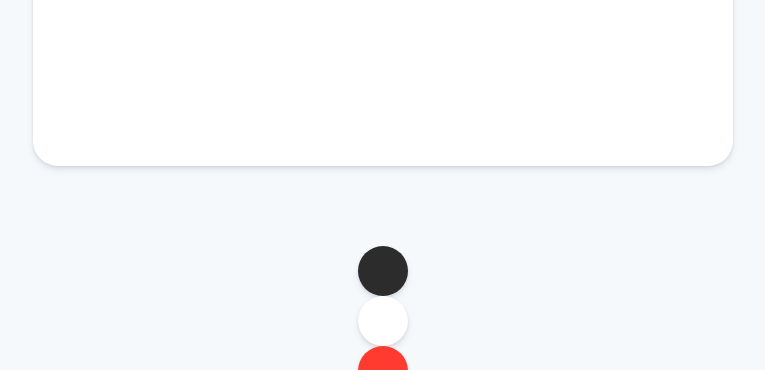
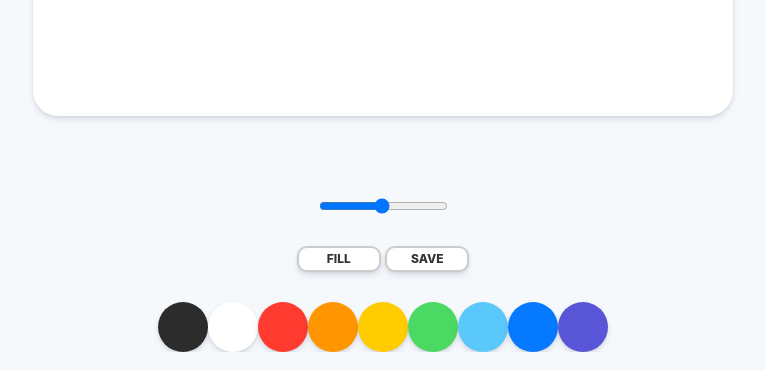
Before and after one commit to jinyoung1704/paintjs, a plain HTML site: page index.html in a window 1280 px wide. Shown: the part 584-954 px from the top of the page, without its empty margins (257-1022 px from the left). Drawn offline with Linux system fonts and the light colour scheme.

Commit message:
css완료

```diff
--- a/index.html
+++ b/index.html
@@ -10,6 +10,14 @@
 <body>
     <canvas id="jsCanvas" class="canvas"></canvas>
     <div class="controls">
+        <div class="controls__range">
+            <input type="range" id="jsRange" min="0.1" max="5" value="2.5" step="0.1">
+
+        </div>
+        <div class="controls__btns">
+            <button id="jsMode">Fill</button>
+            <button id="jsSave">Save</button>
+        </div>
         <div class="controls__colors" id="jsColors">
             <div class="controls__color" style="background-color: #2c2c2c"></div>
             <div class="controls__color" style="background-color: white"></div>
--- a/style.css
+++ b/style.css
@@ -5,7 +5,7 @@ body{
       display: flex;
       flex-direction: column;
       align-items: center;
-      padding-top: 50px;
+      padding-top: 50px 0px;
 }
 .canvas{
     width: 700px;
@@ -17,8 +17,40 @@ body{
 }
 .controls{
 margin-top: 80px;
+display: flex;
+flex-direction: column;
+align-items: center;
 
 }
+
+.controls .controls__btns{
+    margin-bottom: 30px;
+}
+
+.controls__btns button{
+    all:unset;
+    cursor:pointer;
+    background-color: white;
+    padding: 5px 0px;
+    width: 80px;
+    text-align: center;
+    border-radius: 10px;
+    box-shadow: 0 4px 6px rgba(50,50,93,0.11),0 1px 3px rgba(0, 0, 0, 0.08);
+    border:2px solid rgba(0, 0, 0, 0.2);
+    color: rgba(0, 0, 0, 0.8);
+    text-transform: uppercase;
+    font-weight: 800;
+    font-size: 12px;
+}
+
+.controls__btns button:active{
+    transform:scale(0.98);
+}
+
+.controls .controls__colors{
+    display: flex;
+}
+
 .controls .controls__color{
     display: flex;
 }
@@ -30,3 +62,7 @@ margin-top: 80px;
     cursor: pointer;
     box-shadow: 0 4px 6px rgba(50, 50, 93, 0.11), 0 1px 3px rgba(0, 0, 0, 0.08);
   }
+
+.controls .controls__range{
+    margin-bottom: 30px;
+}
```
